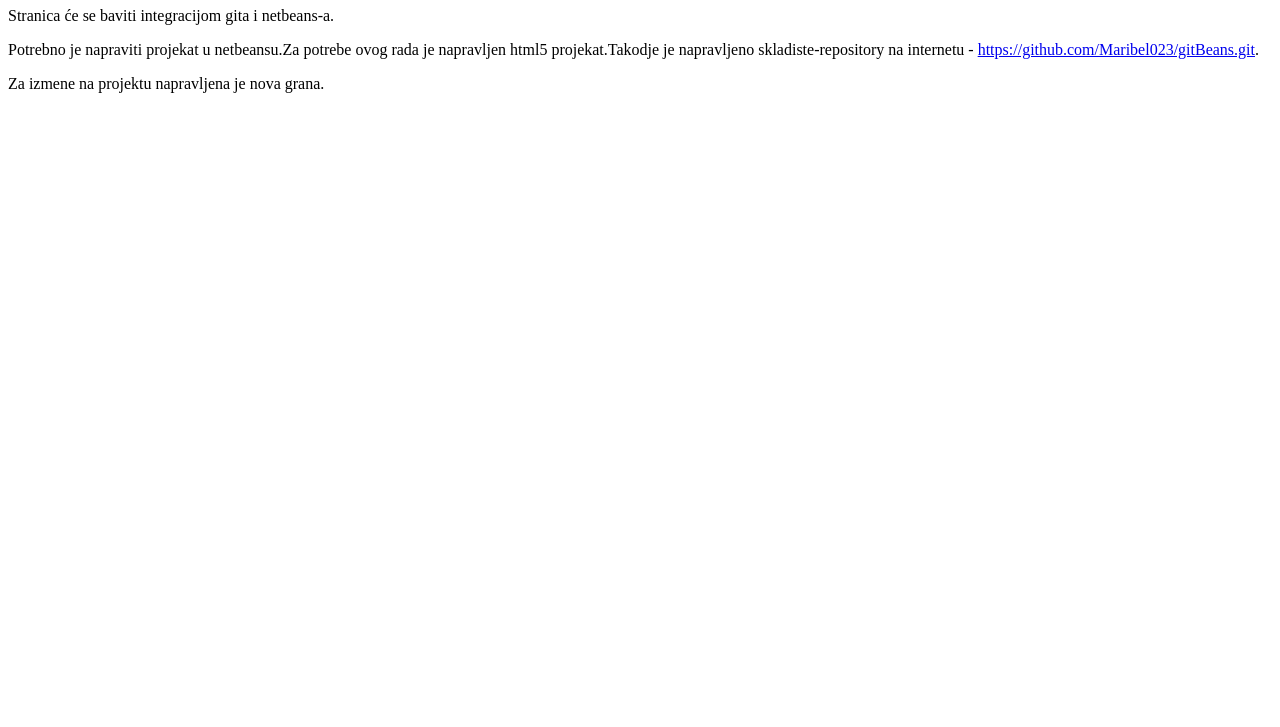
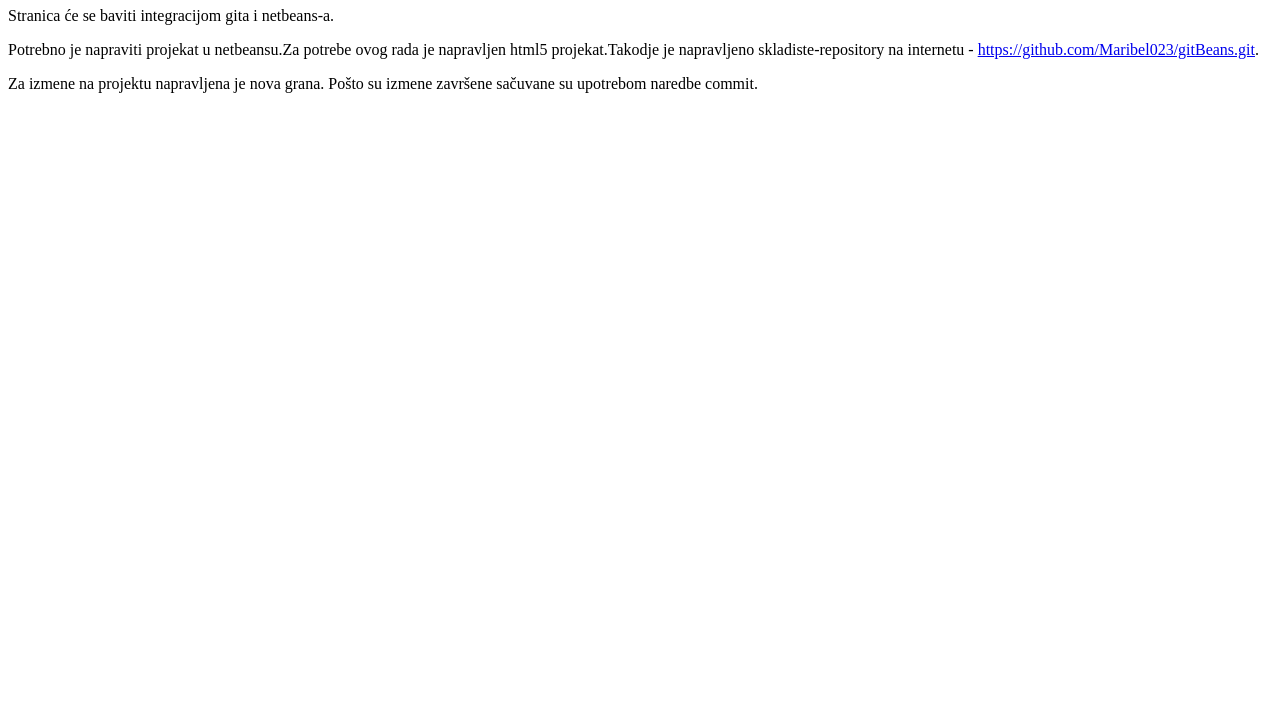
Before and after one commit to Maribel023/gitBeans, a plain HTML site: page public_html/index.html in a window 1280 px wide. Shown: the part 73-800 px from the top of the page. Drawn offline with Linux system fonts and the light colour scheme.

Commit message:
izmenjen je opis za grananje

```diff
--- a/public_html/index.html
+++ b/public_html/index.html
@@ -16,6 +16,6 @@ and open the template in the editor.
         <p>Potrebno je napraviti projekat u netbeansu.Za potrebe ovog rada je napravljen html5 projekat.Takodje
             je napravljeno skladiste-repository na internetu -
             <a href="https://github.com/Maribel023/gitBeans.git">https://github.com/Maribel023/gitBeans.git</a>.</p>
-        <p>Za izmene na projektu napravljena je nova grana.</p>
+        <p>Za izmene na projektu napravljena je nova grana. Pošto su izmene završene sačuvane su upotrebom naredbe commit.</p>
     </body>
 </html>
```
